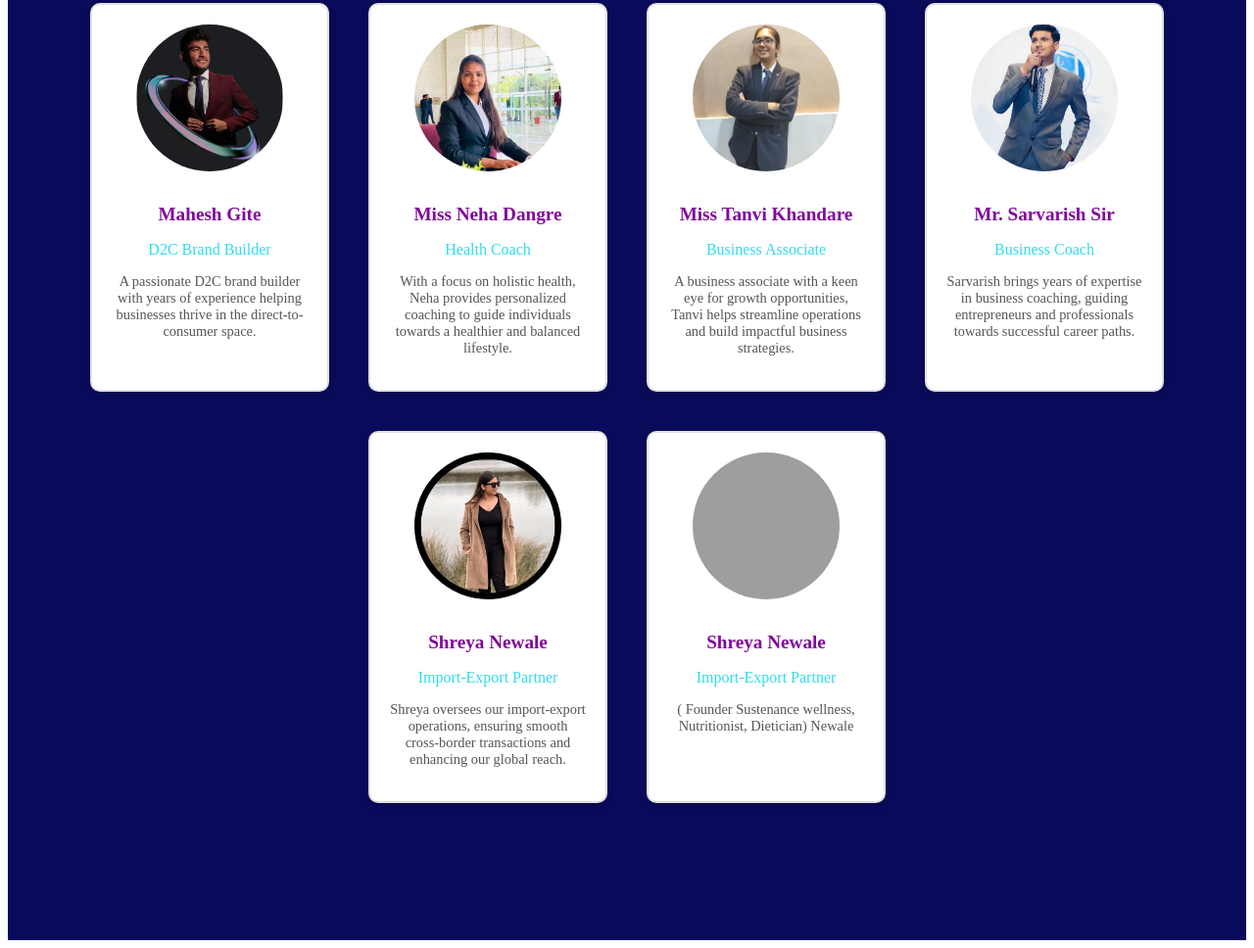
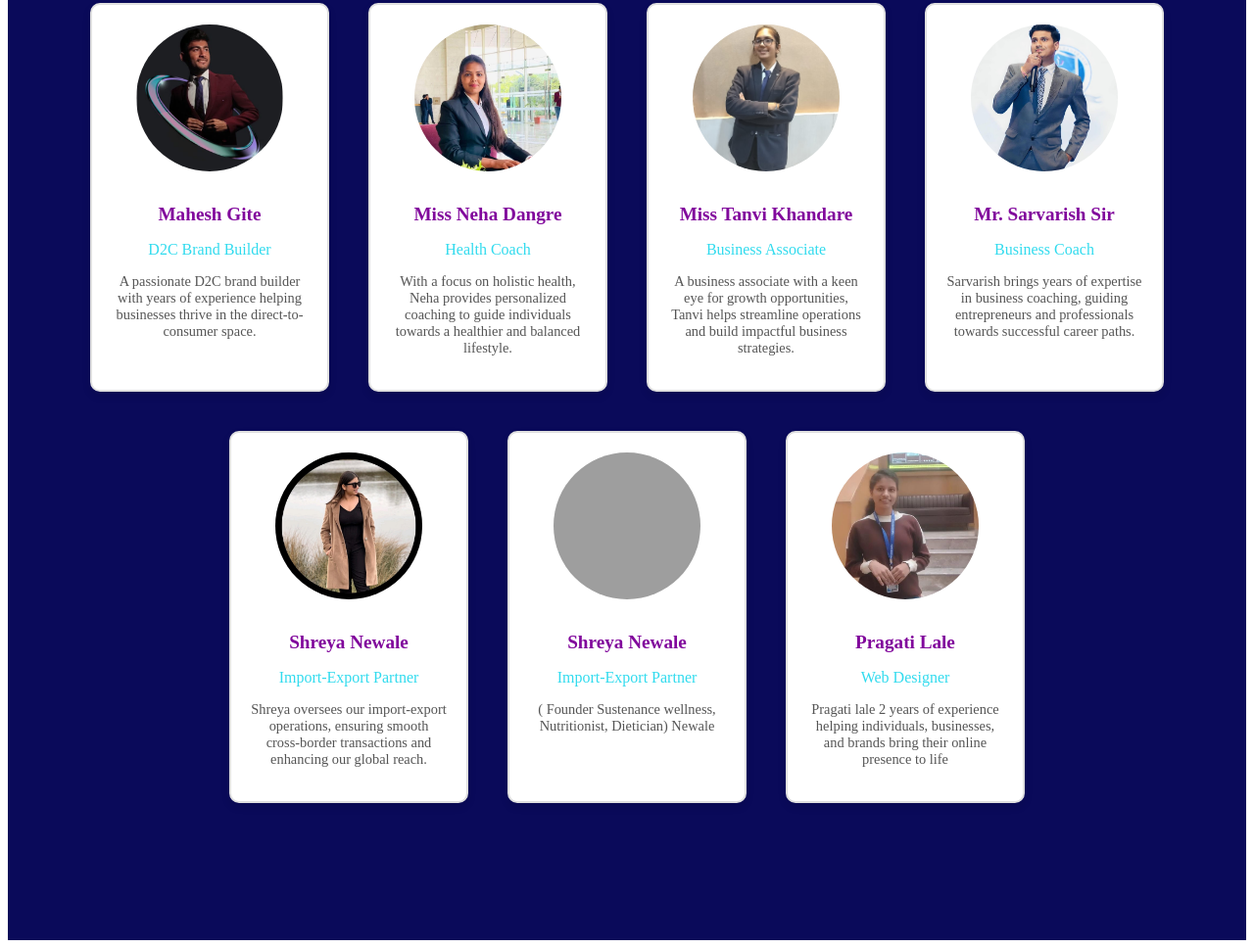
Before and after one commit to Lalepragati/pragati.com, a plain HTML site: page team.html in a window 1280 px wide. Shown: the part 242-1210 px from the top of the page at 98% size. Drawn offline with Linux system fonts and the light colour scheme; grey boxes are pictures that could not be loaded.

Commit message:
Add files via upload

```diff
--- a/team.html
+++ b/team.html
@@ -67,12 +67,19 @@
         <p class="role">Import-Export Partner</p>
         <p class="description">Shreya oversees our import-export operations, ensuring smooth cross-border transactions and enhancing our global reach.</p>
       </div>
+
       <div class="team-member">
         <img src="mam.jpg" alt="Sakshi Mahalle( Founder Sustenance wellness, Nutritionist, Dietician) Newale" class="team-photo">
         <h3>Shreya Newale</h3>
         <p class="role">Import-Export Partner</p>
         <p class="description">( Founder Sustenance wellness, Nutritionist, Dietician) Newale</p>
-    </div>
+      </div>
+        <div class="team-member">
+          <img src="pragati.jpg" alt="pragti lale" class="team-photo">
+          <h3>Pragati Lale</h3>
+          <p class="role">Web Designer</p>
+          <p class="description">Pragati lale 2  years of experience helping individuals, businesses, and brands bring their online presence to life  </div>
+</div>
   </section>
 
   <script src="app.js"></script>
```
Also changed, not shown: pragati.jpg (added).
